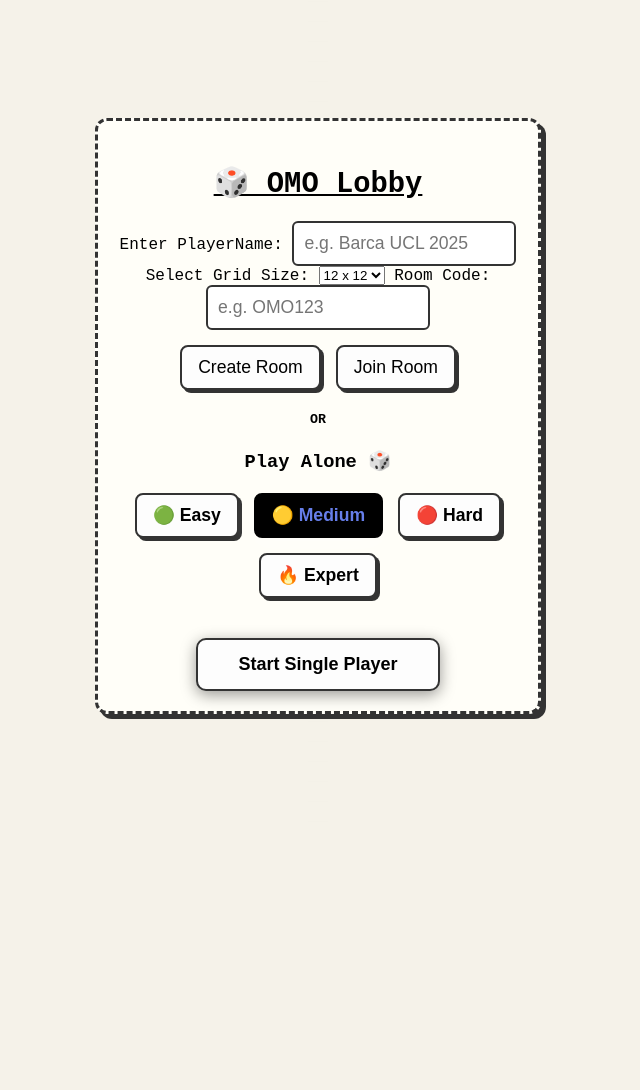
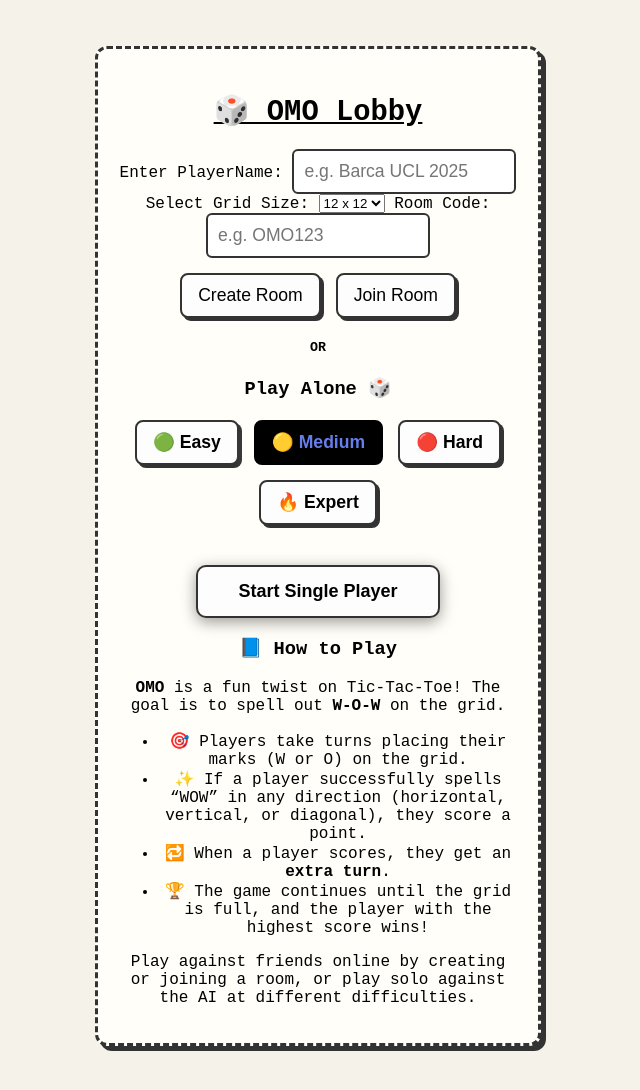
Before and after one commit to katlehomyeza/OMO, a website with bundled scripts: page index.html in a window 1280 px wide. Shown: the whole page, without its empty margins (322-962 px from the left). Before the commit the page ends 832 px from the top, so only its background shows below. Built offline with nearby package versions, Linux system fonts and the light colour scheme; no server answers.

Commit message:
added how to play section

```diff
--- a/index.html
+++ b/index.html
@@ -44,6 +44,21 @@
         </div>
         <button id="single-btn">Start Single Player</button>
     </div>
+
+     <!-- HOW TO PLAY SECTION -->
+  <section id="how-to-play" class="how-to-play">
+    <h3>📘 How to Play</h3>
+    <p><strong>OMO</strong> is a fun twist on Tic-Tac-Toe! The goal is to spell out <strong>W-O-W</strong> on the grid.</p>
+    <ul>
+      <li>🎯 Players take turns placing their marks (W or O) on the grid.</li>
+      <li>✨ If a player successfully spells “WOW” in any direction (horizontal, vertical, or diagonal), they score a point.</li>
+      <li>🔁 When a player scores, they get an <strong>extra turn</strong>.</li>
+      <li>🏆 The game continues until the grid is full, and the player with the highest score wins!</li>
+    </ul>
+    <p>Play against friends online by creating or joining a room, or play solo against the AI at different difficulties.</p>
+  </section>
+</section>
+
 </section>
 
 <section id = "game">
```
